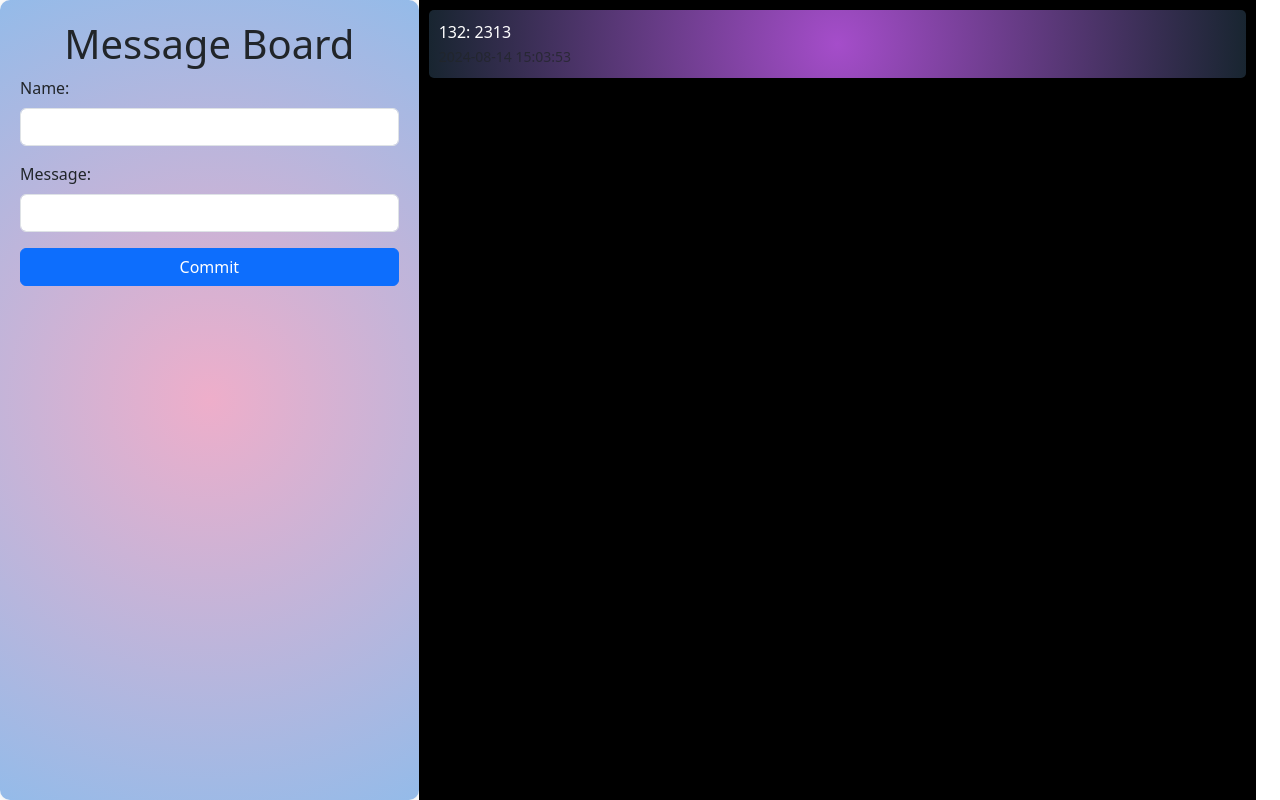
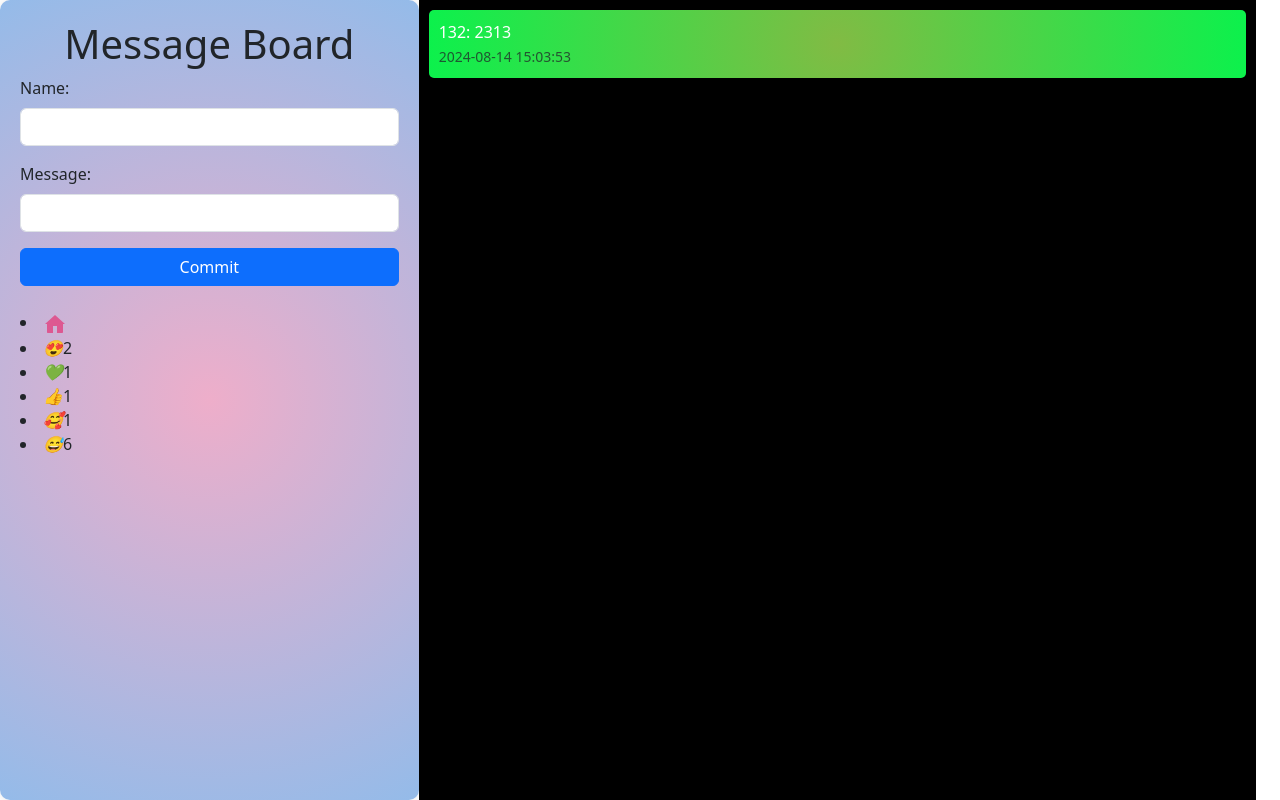
Before and after one commit to moyuhualuo/flask_project, a Flask app: page /commit in a window 1280 px wide. Run offline with Flask 3, Linux system fonts and the light colour scheme.

Commit message:
Like icons completed

```diff
--- a/app.py
+++ b/app.py
@@ -125,21 +125,21 @@
 @app.route('/serect')
 def serect_page():
     return render_template('serect.html')
-@app.route('/like', methods=['POST'])
-def like():
-    like_record = Like.query.get(1)
+@app.route('/like/<int:item_id>', methods=['POST'])
+def like(item_id):
+    like_record = Like.query.get(item_id)
     if like_record is None:
-        like_record = Like(like_count=1)
+        like_record = Like(id=item_id, like_count=1)
         db.session.add(like_record)
     else:
         like_record.like_count += 1
     db.session.commit()
-    return jsonify({'like_count': like_record.like_count})
-@app.route('/get_like_count', methods=['GET'])
-def get_like_count():
-    like_record = Like.query.get(1)
+    return jsonify({'item_id': item_id, 'like_count': like_record.like_count})
+@app.route('/get_like_count/<int:item_id>', methods=['GET'])
+def get_like_count(item_id):
+    like_record = Like.query.get(item_id)
     like_count = like_record.like_count if like_record else 0
-    return jsonify({'like_count': like_count})
+    return jsonify({'item_id': item_id, 'like_count': like_count})
 @app.route('/delete/<int:message_id>', methods=['POST', 'GET'])
 @login_required
 def delete_message(message_id):
--- a/static/js/script.js
+++ b/static/js/script.js
@@ -1,20 +1,28 @@
-// main.js
-document.getElementById('like-icon').addEventListener('click', function () {
-    fetch('/like', {
+// 为每个 .like-icon 元素添加点击事件监听器
+document.querySelectorAll('.like-icon').forEach(icon => {
+    icon.addEventListener('click', function () {
+        const itemId = this.getAttribute('data-item-id');
+        fetch(`/like/${itemId}`, {
             method: 'POST'
         })
             .then(response => response.json())
             .then(data => {
-            document.getElementById('like-count').innerText = data.like_count;
+                // 更新对应 item_id 的计数器
+                document.querySelector(`.like-count[data-item-id="${itemId}"]`).innerText = data.like_count;
             })
             .catch(error => console.error('Error:', error));
     });
-    // 页面加载时获取当前的爱心计数
+});
+
+// 页面加载时获取每个 .like-count 的初始计数
 window.onload = function() {
-    fetch('/get_like_count')
+    document.querySelectorAll('.like-count').forEach(count => {
+        const itemId = count.getAttribute('data-item-id');
+        fetch(`/get_like_count/${itemId}`)
             .then(response => response.json())
             .then(data => {
-            document.getElementById('like-count').innerText = data.like_count;
+                count.innerText = data.like_count;
             })
             .catch(error => console.error('Error:', error));
+    });
 };
--- a/templates/commit.html
+++ b/templates/commit.html
@@ -66,6 +66,13 @@
                     </div>
                     <button type="submit" class="btn btn-primary w-100">Commit</button>
                 </form>
+                <div>  <li><a href="{{ url_for('index_page') }}"><img src="{{ url_for('static', filename='icon/home.svg') }}" alt="Icon" style="width: 24px; height: 24px;"></a></li>
+                    <li><i class="like-icon" data-item-id="2" style="cursor: pointer;">😍</i><span class="like-count" data-item-id="2">0</span></li>
+                    <li><i class="like-icon" data-item-id="3" style="cursor: pointer;">💚</i><span class="like-count" data-item-id="3">0</span></li>
+                    <li><i class="like-icon" data-item-id="4" style="cursor: pointer;">👍</i><span class="like-count" data-item-id="4">0</span></li>
+                    <li><i class="like-icon" data-item-id="5" style="cursor: pointer;">🥰</i><span class="like-count" data-item-id="5">0</span></li>
+                    <li><i class="like-icon" data-item-id="6" style="cursor: pointer;">😅</i><span class="like-count" data-item-id="6">0</span></li>
+                </div>
 
             </div>
 
@@ -87,6 +94,7 @@
         </div>
     </div>
 
-    <script src="{{ url_for('static', filename='commit.js') }}"></script>
+    <script src="{{ url_for('static', filename='js/commit.js') }}"></script>
+    <script src="{{ url_for('static', filename='js/script.js') }}"></script>
 </body>
 </html>
--- a/templates/life.html
+++ b/templates/life.html
@@ -21,8 +21,10 @@
             <li><a href="#section5">试错与规划</a></li>
             <li><a href="#section6">生活Tips</a></li>
             <li><a href="#section7">简单的话</a></li>
-            <li><i id="like-icon" style="cursor: pointer;">❤️</i><span id="like-count">0</span></li>
-
+            <li>
+    <i class="like-icon" data-item-id="1" style="cursor: pointer;">💕</i>
+    <span class="like-count" data-item-id="1">0</span>
+</li>
         </ul>
     </nav>
     {% endblock %}
```
Also changed, not shown: data.db. Lines whose indentation alone changed are shown as unchanged.
